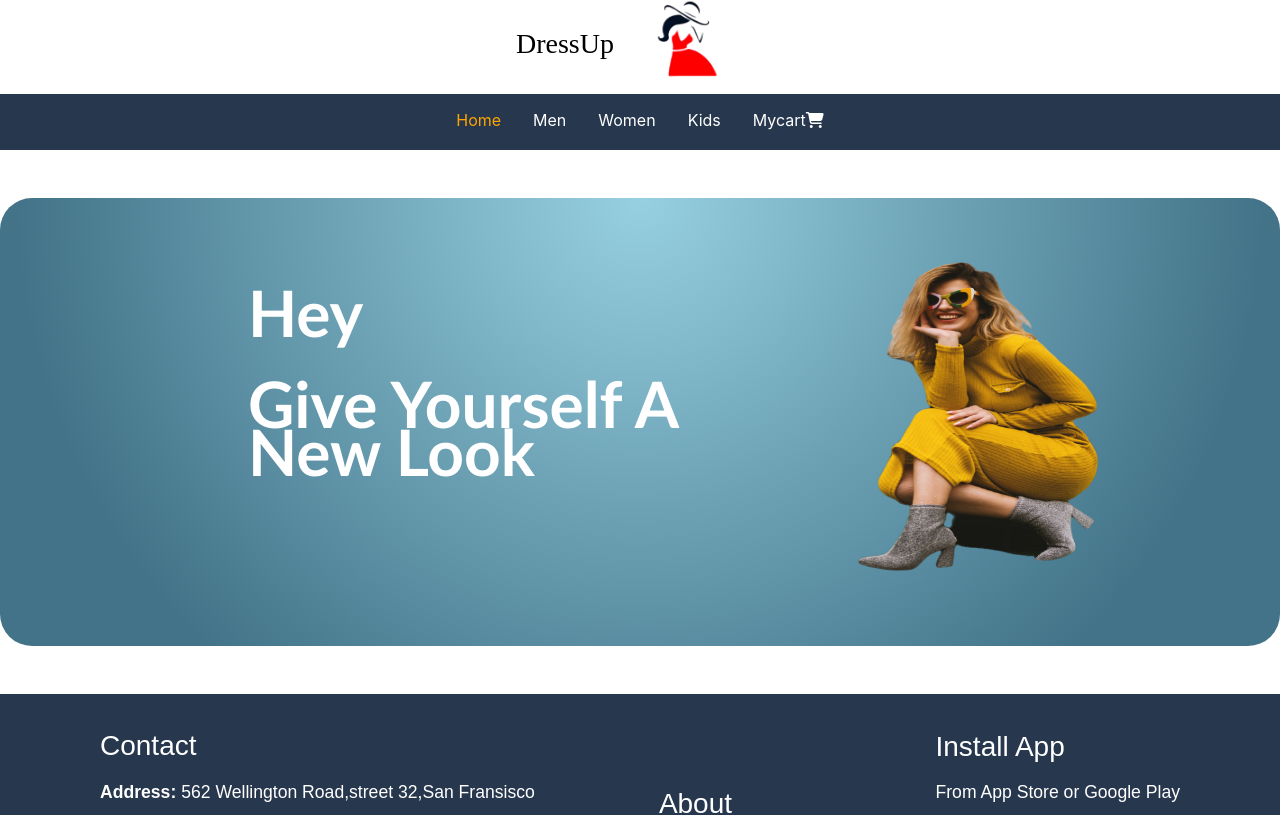
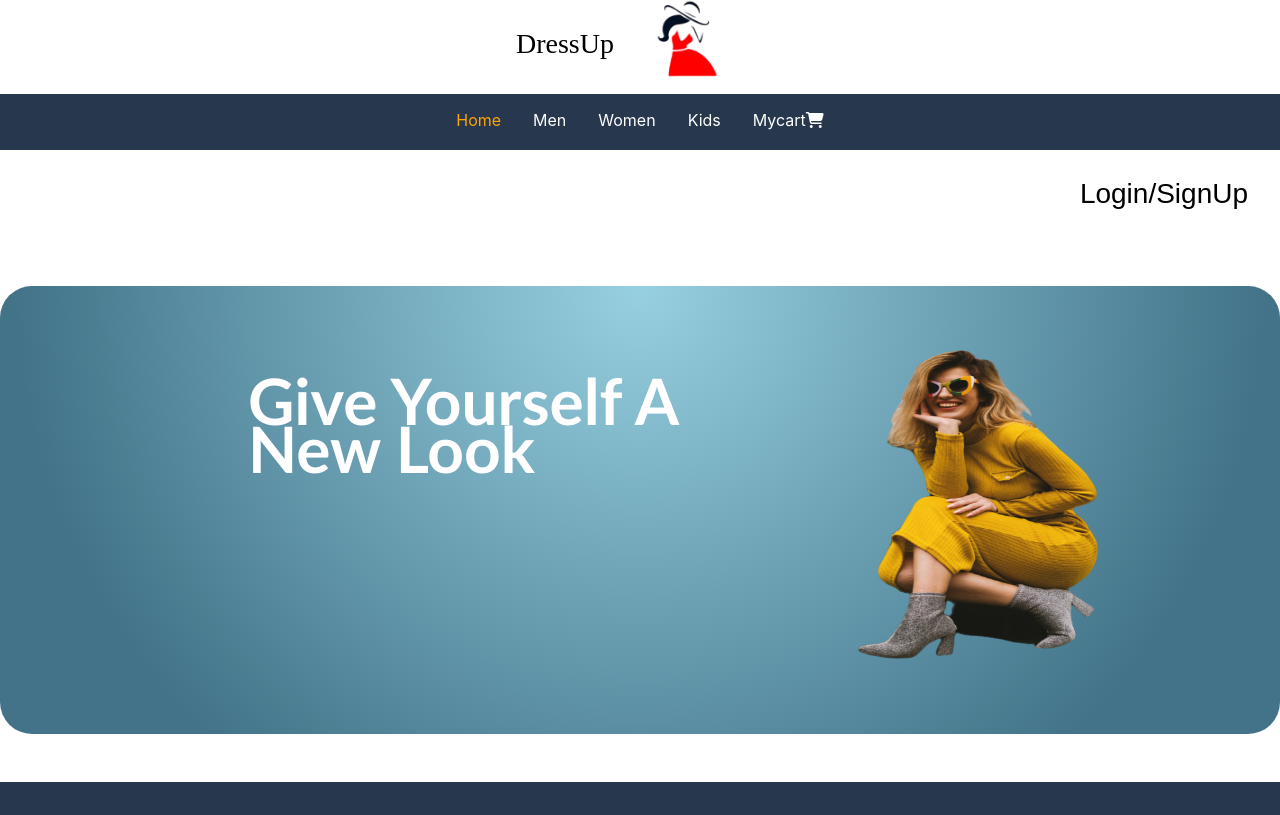
Before and after one commit to 123bhanu456/ecom, a React (Create React App) app: page / in a window 1280 px wide. Shown: the top 815 px of the page. Built offline with nearby package versions, Linux system fonts and the light colour scheme; no server answers.

Commit message:
routes change

```diff
--- a/src/App.js
+++ b/src/App.js
@@ -12,9 +12,9 @@ import {LoginHome} from './containers/LoginHome';
 function App() {
   return (
        <Routes>
-        <Route path='/LoginHome' element={<LoginHome/>}>
+        <Route path='/' element={<LoginHome/>}>
         </Route>
-        <Route path='/' element={<Home/>}>
+        <Route path='/UserHome' element={<Home/>}>
         </Route>
         <Route path='/Women' element={<Women/>}>
         </Route>
--- a/src/components/Login.jsx
+++ b/src/components/Login.jsx
@@ -24,7 +24,7 @@ function Login(){
         if(data.status==="ok")
         alert("login sucessful");
         window.localStorage.setItem("token",data.data);
-        window.location.href="./";
+        window.location.href="/UserHome";
       });
 
     }
```
